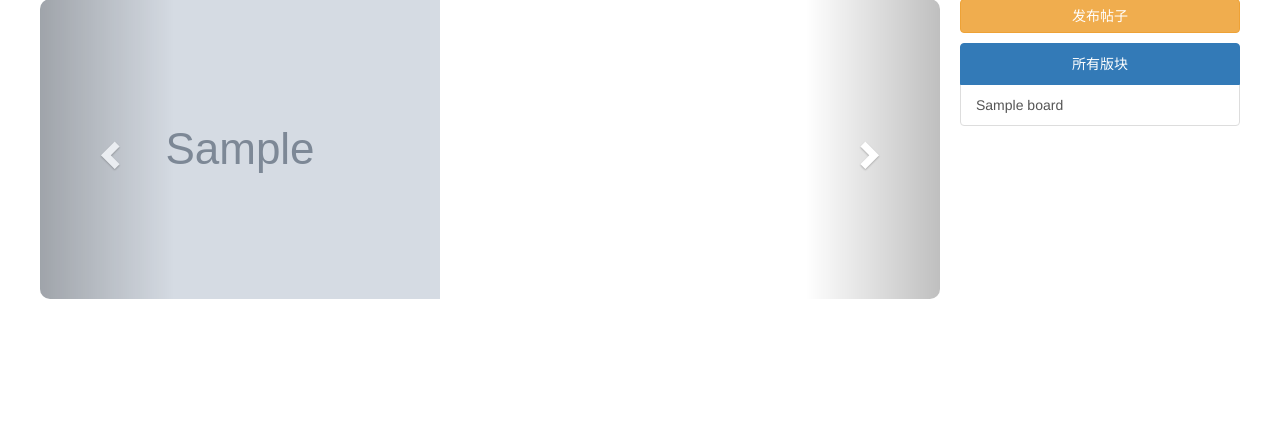
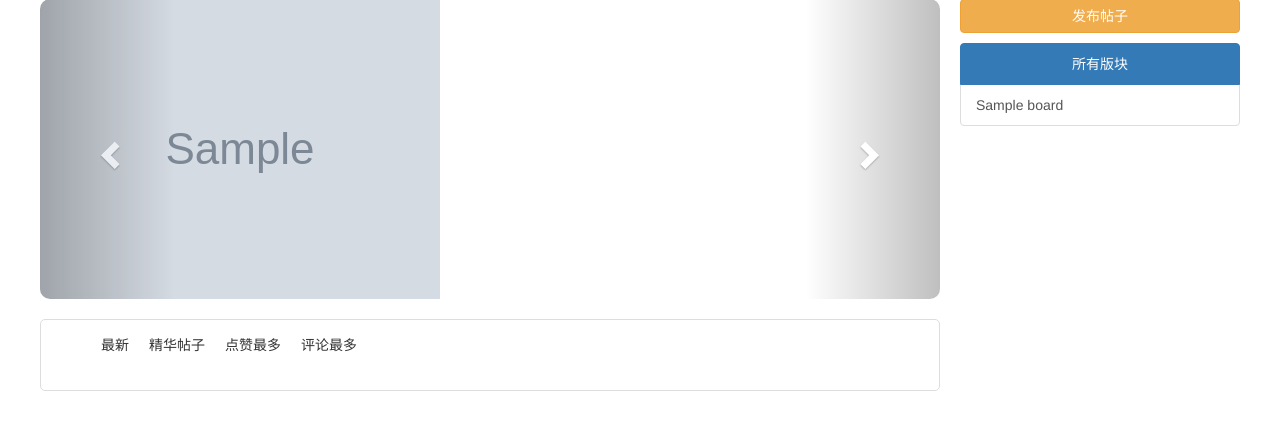
Before and after one commit to zzwshow/flask-Project, a Flask app: page / in a window 1280 px wide. Shown: the part 73-503 px from the top of the page. Run offline with Flask 2, Linux system fonts and the light colour scheme; tables that the repository leaves empty hold one stand-in row (values such as "Sample post"); grey boxes marked "Sample" are stand-in pictures; some libraries are stand-ins or nearby versions.

Commit message:
添加首页帖子展示区域

```diff
--- a/xmbbs/static/front/css/front_index.css
+++ b/xmbbs/static/front/css/front_index.css
@@ -5,5 +5,55 @@
 
 }
 .index-banner img {
-    height: 230px;
+    height: 250px;
 }
+
+.post-group{
+    border: 1px solid #ddd;
+    border-radius: 5px;
+    margin-top: 20px;
+    overflow: hidden;
+    padding: 10px;
+}
+.post-group-head{
+    overflow: hidden;
+    list-style: none;
+}
+
+.post-group-head li{
+    float: left;
+    padding: 5px 10px;
+
+}
+
+.post-group-head li a {
+    color: #333;
+}
+
+.post-group-head li.active{
+    background: #ccc;
+}
+
+.post-list-group{
+    margin-top: 20px;
+
+}
+.author-avatar-group{
+    float: left;
+}
+
+.author-avatar-group img{
+    height: 50px;
+    width: 50px;
+    border-radius: 50%;
+}
+.post-into-group{
+    float: left;
+    margin-left: 10px;
+}
+
+.post-into-group .post-info{
+    font-size: 12px;
+    color: #8c8c;
+
+}
--- a/xmbbs/templates/front/front_index.html
+++ b/xmbbs/templates/front/front_index.html
@@ -1,8 +1,6 @@
 {% extends 'front/front_base.html' %}
 
-{% block title %}
-首页
-{% endblock %}
+{% block title %}XMLT{% endblock %}
 
 {% block head %}
     <link rel="stylesheet" href="{{ url_for("static",filename="front/css/front_index.css") }}">
@@ -26,9 +24,7 @@
                     {% else %}
                         <div class="item">
                  {% endif %}
-                <a href="{{ banner.link_url }}">
-                    <img src="{{ banner.image_url }}" alt="...">
-                </a>
+                        <a href="{{ banner.link_url }}"><img src="{{ banner.image_url }}" alt="..."></a>
                 </div>
                 {% endfor %}
             </div>
@@ -42,7 +38,34 @@
                     <span class="sr-only">Next</span>
                 </a>
         </div>
+        <div class="post-group">
+            <ul class="post-group-head">
+                <li><a href="#">最新</a></li>
+                <li><a href="#">精华帖子</a></li>
+                <li><a href="#">点赞最多</a></li>
+                <li><a href="#">评论最多</a></li>
+            </ul>
+            <ul class="post-list-group">
+                {% for post in posts %}
+                    <li>
+                        <div class="author-avatar-group"><img src="{{ post.author.avatar or url_for('static',filename='common/images/logo2.png') }}" alt="">
                         </div>
+                        <div class="post-into-group">
+                            <p class="post-title">{{ post.title }}</p>
+                            <p class="post-info">
+                                <span>作者：{{ post.author.username }}</span>
+                                <span>发表时间：{{ post.create_time }}</span>
+                               <span>评论：0</span>
+                               <span>阅读数：0</span>
+                            </p>
+                        </div>
+                    </li>
+                {% endfor %}
+
+            </ul>
+        </div>
+    </div>
+
     <div class="sm-container">
         <div style="padding-bottom: 10px">
             <a href="{{ url_for('front.apost') }}" class="btn btn-warning btn-block">发布帖子</a>
@@ -54,5 +77,4 @@
             {% endfor %}
         </div>
     </div>
-    </div>
 {% endblock %}
```
Lines whose indentation alone changed are shown as unchanged.
